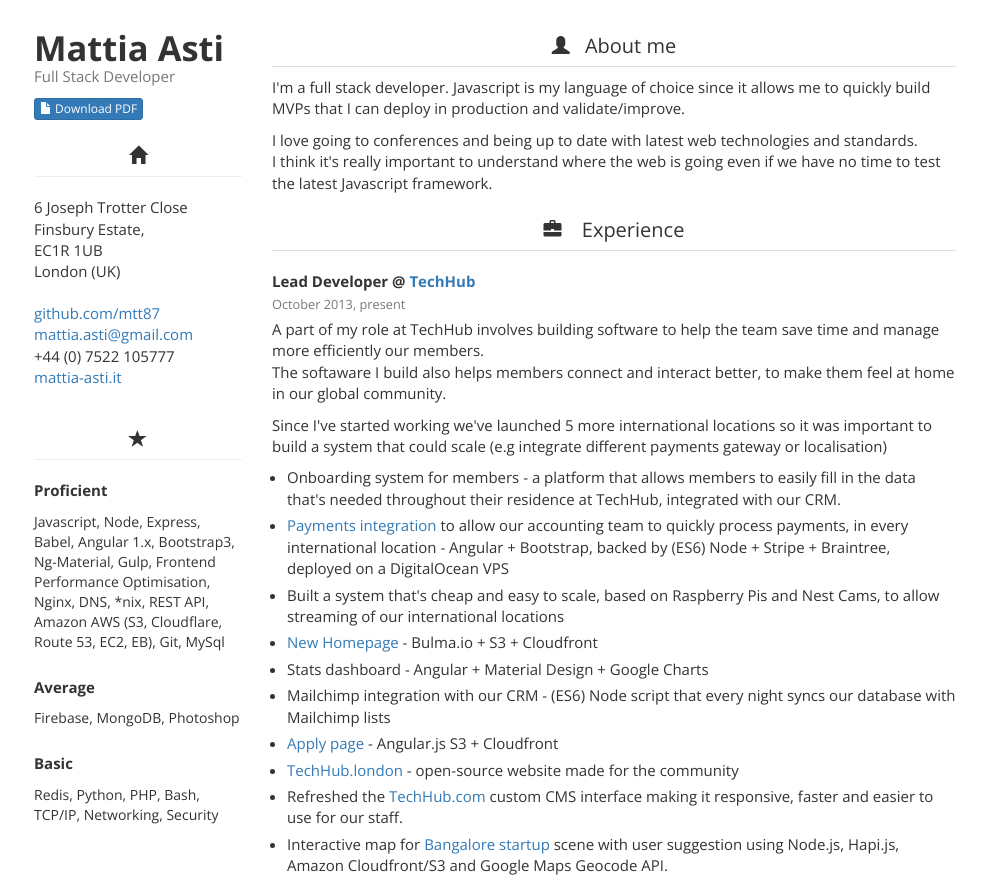
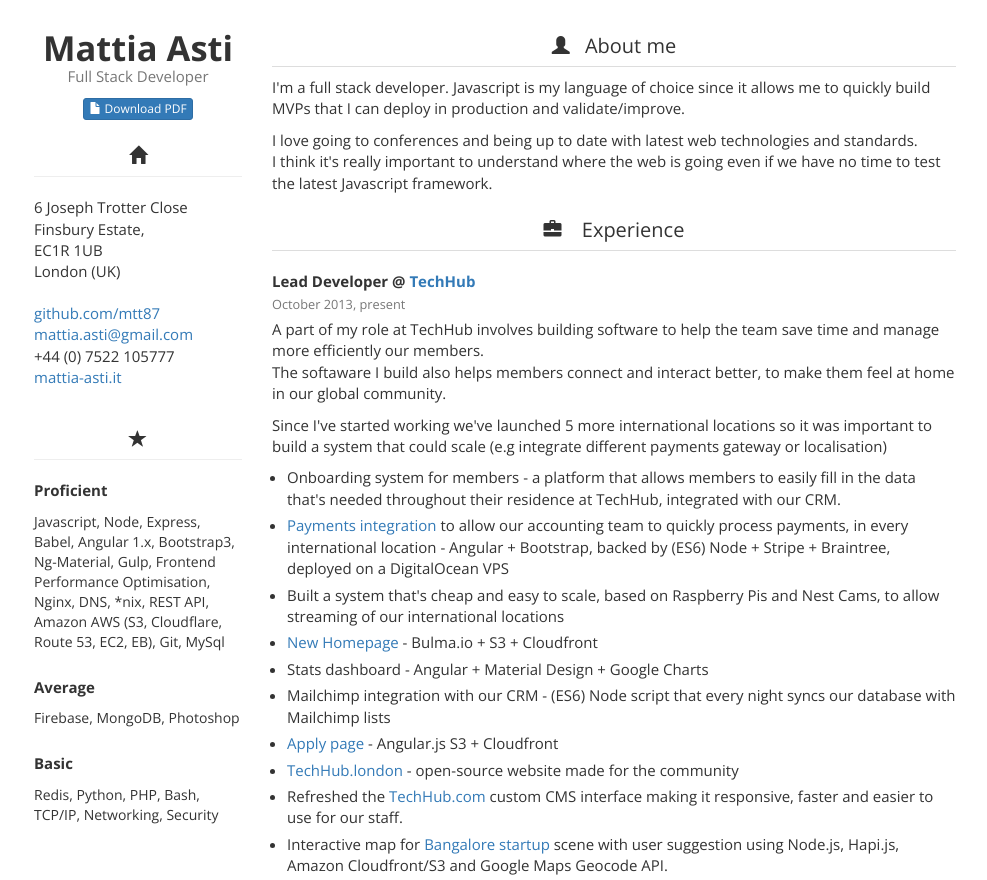
Before and after one commit to mtt87/new_resume, a website: page app/index.html in a window 1280 px wide. Shown: the top 880 px of the page, without its empty margins (145-1132 px from the left). Drawn offline with nearby package versions, Linux system fonts and the light colour scheme.

Commit message:
work in progress

```diff
--- a/app/index.html
+++ b/app/index.html
@@ -22,12 +22,14 @@
     <div class="row">
       <div class="col-md-3">
         <div class="contact">
-          <div class="me">
+          <div class="me text-center">
             <p class="mattia">Mattia Asti</p>
             <p class="titolo text-muted">Full Stack Developer</p>
           </div>
-          <a class="btn btn-primary btn-xs no-print" href="Mattia_Asti_Resume.pdf" download>
-            <span class="glyphicon glyphicon-file"></span>&nbsp;Download PDF</a>
+          <div class="text-center">
+            <a class="btn btn-primary btn-xs no-print" href="Mattia_Asti_Resume.pdf" download>
+              <span class="glyphicon glyphicon-file"></span>&nbsp;Download PDF</a>
+          </div>
           <div id="address">
             <h4 class="cat-side text-center"><span class="glyphicon glyphicon-home"></span></h4>
             <div class="row">
```
